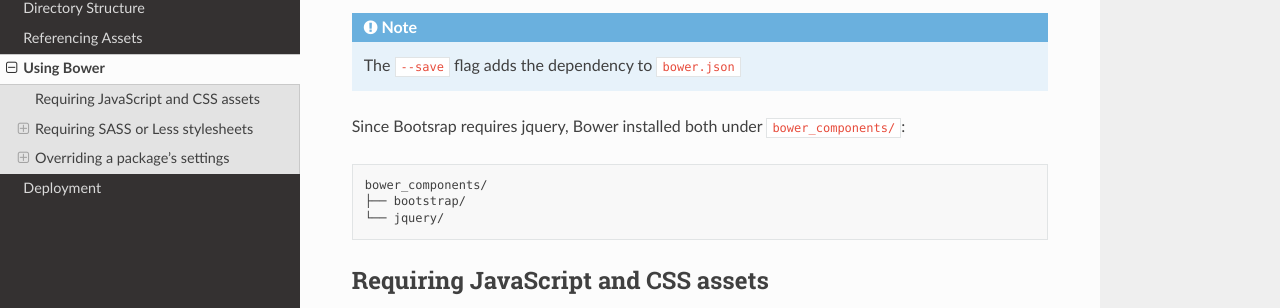
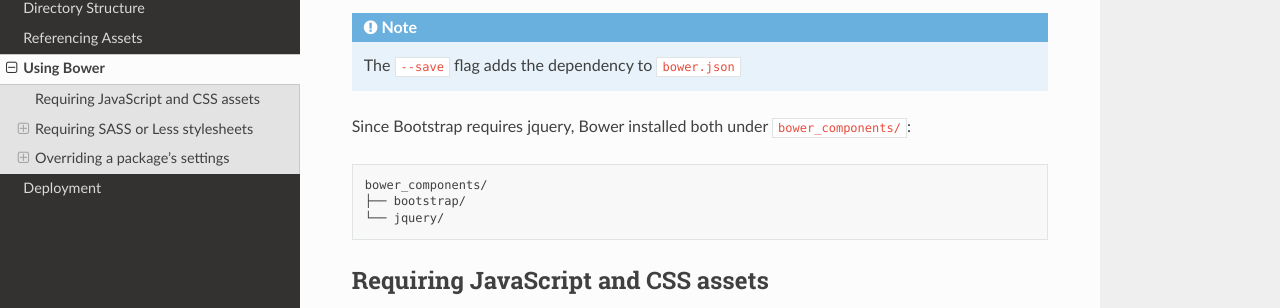
Before and after one commit to psrpinto/frontend-bundle, a Sphinx documentation site: the page built from Resources/doc/bower.rst, in a window 1280 px wide and 900 px high, scrolled down 320 px. Shown: the part 141-449 px from the top of the window. Built offline with Sphinx 7.4.7 and the Read the Docs theme 2.0.0, drawn with Linux system fonts in a browser that asks for light colours; some of the changed text lies outside the part shown.

Commit message:
Fix typos

```diff
--- a/Resources/doc/bower.rst
+++ b/Resources/doc/bower.rst
@@ -17,7 +17,7 @@
 
     The ``--save`` flag adds the dependency to ``bower.json``
 
-Since Bootsrap requires jquery, Bower installed both under ``bower_components/``:
+Since Bootstrap requires jquery, Bower installed both under ``bower_components/``:
 
 .. code ::
 
@@ -155,7 +155,7 @@
 
 By parsing this file, we're able to automatically add the ``bootstrap.js`` file to our ``vendor.js``.
 
-However, as you can see above, Boostrap does not define ``bootstrap.css`` as a main file. If you wanted to automatically include ``bootstrap.css`` into your ``vendor.css``, you would *override* the main files defined in Bootstrap's ``bower.json`` by adding the following to your own ``bower.json``:
+However, as you can see above, Bootstrap does not define ``bootstrap.css`` as a main file. If you wanted to automatically include ``bootstrap.css`` into your ``vendor.css``, you would *override* the main files defined in Bootstrap's ``bower.json`` by adding the following to your own ``bower.json``:
 
 .. code ::
 
```
